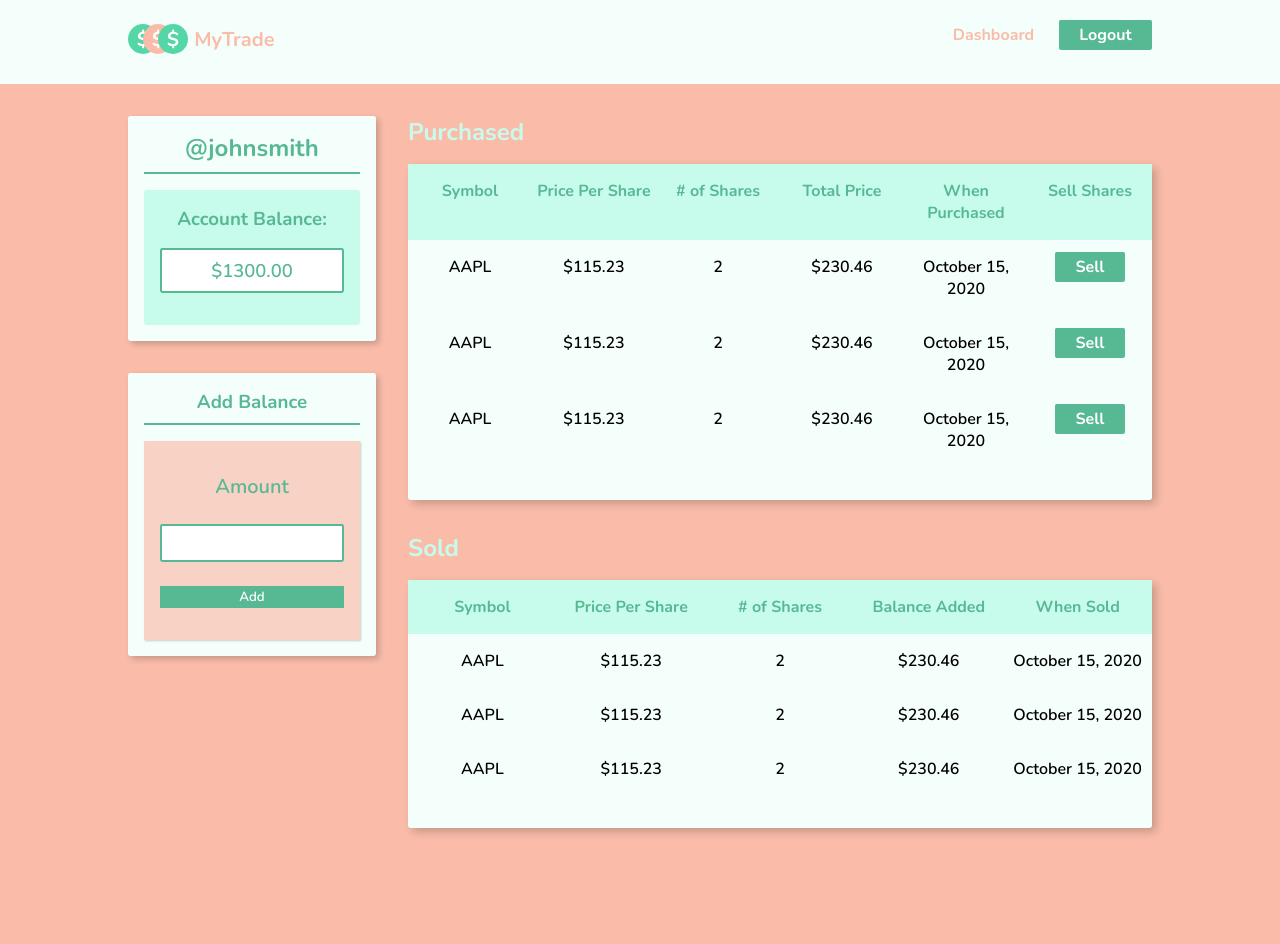
After one commit to connorskorburg/My-Trade, a Django app: template app/templates/trades.html in a window 1280 px wide. The commit adds this page. Run offline with Django 3.2, Linux system fonts and the light colour scheme; the template is opened without the code that fills it, so the values that code supplies are empty.

Commit message:
updated trade tables

```diff
--- a/app/static/css/style.css
+++ b/app/static/css/style.css
@@ -376,7 +376,10 @@ html, body{
       transition: var(--transition-350);
     }
 
-
+.container {
+  width: 100%;
+  padding: 116px 5%;
+}
 
 
 
@@ -386,8 +389,6 @@ html, body{
 }
 
 #dashboard {
-  width: 100%;
-  padding: 116px 5%;
   display: grid;
   grid-template-columns: auto auto auto;
   grid-template-columns: 1fr 1fr 1fr;
@@ -550,10 +551,7 @@ html, body{
   }
 
 /* search results */
-#search-results {
-  width: 100%;
-  padding: 116px 5%;
-}
+
   /* table styling */
   .table {
     border-spacing: 0px;
@@ -611,6 +609,42 @@ html, body{
   #total-section {
     display: none;
   }
+
+#trades {
+  display: grid;
+  grid-template-columns: 1fr 3fr;
+  grid-gap: 2rem;
+}
+  .purchased-trades {
+    align-self: flex-start;
+  }
+  #trades-flex {
+    align-self: flex-start;
+  }
+  #trades .add-balance, #sold-trades {
+    margin-top: 2rem;
+  }
+  .trade-heading {
+    padding-bottom: 1rem;
+    color: var(--third);
+  }
+  #purchased-table {
+    margin-bottom: 2rem;
+  }
+  #purchased-table tr{
+    display: grid;
+    grid-template-columns: repeat(6, 1fr);
+    text-align: center;
+  }
+  #sold-table tr{
+    display: grid;
+    grid-template-columns: repeat(5, 1fr);
+    text-align: center;
+  }
+    #purchased-table tr td, #sold-table tr td {
+      padding: 1rem 0;
+    }
+
 
 @media screen and (min-width:450px){
   .login-form, .register-form {
@@ -775,7 +809,7 @@ html, body{
   #home {
     padding: 0 10%;
   }
-  #dashboard, #search-results {
+  .container {
     padding: 116px 10%;
   }
   .top-nav {
@@ -880,7 +914,7 @@ html, body{
   #home{
     padding: 0 15%;
   }
-  #dashboard, #search-results {
+  .container {
     padding: 116px 15%;
   }
   .top-nav {
--- a/app/templates/dashboard.html
+++ b/app/templates/dashboard.html
@@ -23,14 +23,14 @@
 
     <!-- navigation links -->
     <nav class="nav-right-dash">
-
+      <a class="btn nav-link" href="/trades">Trades</a>
       <a class="btn btn-primary" href="#">Logout</a>
 
     </nav>
 
   </nav>
 
-  <main id="dashboard">
+  <main id="dashboard" class="container">
 
 
     <article class="card profile">
--- /dev/null
+++ b/app/templates/trades.html
@@ -0,0 +1,144 @@
+<!DOCTYPE html>
+<html lang="en">
+<head>
+  <meta charset="UTF-8">
+  <meta name="viewport" content="width=device-width, initial-scale=1.0">
+  <title>MyTrade</title>
+  {% load static %}
+  <link href="https://fonts.googleapis.com/css2?family=Nunito:wght@600;700&display=swap" rel="stylesheet">
+  <link rel="stylesheet" href="{% static 'css/style.css' %}">
+</head>
+<body class="bg-secondary">
+  <!-- nav and hero content container -->
+  <!-- top navigation -->
+  <nav class="top-nav">
+    <!-- nav logo -->
+    <nav class="nav-left">
+
+      <img src="../static/images/logo.svg" alt="Logo">
+      <h1>MyTrade</h1>
+
+    </nav>
+
+    <!-- navigation links -->
+    <nav class="nav-right-dash">
+
+      <a href="/dashboard" class="btn nav-link">Dashboard</a>
+      <a class="btn btn-primary" href="#">Logout</a>
+
+    </nav>
+
+  </nav>
+
+  <main class="container" id="trades">
+    <section id="trades-flex">
+
+      <article class="card profile">
+
+        <!-- <h2>John Smith</h2> -->
+        <h2 class="sub-heading">@johnsmith</h2>
+
+        <div class="account-balance">
+          <h3>Account Balance:</h3>
+          <p class="balance">$1300.00</p>
+        </div>
+
+      </article>
+
+      <article class="card add-balance">
+        <h3 class="sub-heading">Add Balance</h3>
+        <form action="/add_balance" method="post">
+          {% csrf_token %}
+          <label for="amount">Amount</label>
+          <input type="text" name="amount">
+          <button type="submit" class="btn-primary btn-xl btn-block">Add</button>
+        </form>
+      </article>
+
+
+    </section>
+
+    <section class="purchased-trades">
+      <article>
+
+        <table class="table" id="purchased-table">
+          <h2 class="trade-heading">Purchased</h2>
+          <thead>
+            <th>Symbol</th>
+            <th>Price Per Share</th>
+            <th># of Shares</th>
+            <th>Total Price</th>
+            <th>When Purchased</th>
+            <th>Sell Shares</th>
+          </thead>
+          <tbody>
+            <tr>
+              <td>AAPL</td>
+              <td>$115.23</td>
+              <td>2</td>
+              <td>$230.46</td>
+              <td>October 15, 2020</td>
+              <td><a href="/sell" class="btn btn-primary btn-xl">Sell</a></td>
+            </tr>
+            <tr>
+              <td>AAPL</td>
+              <td>$115.23</td>
+              <td>2</td>
+              <td>$230.46</td>
+              <td>October 15, 2020</td>
+              <td><a href="/sell" class="btn btn-primary btn-xl">Sell</a></td>
+            </tr>
+            <tr>
+              <td>AAPL</td>
+              <td>$115.23</td>
+              <td>2</td>
+              <td>$230.46</td>
+              <td>October 15, 2020</td>
+              <td><a href="/sell" class="btn btn-primary btn-xl">Sell</a></td>
+            </tr>
+          </tbody>
+        </table>
+
+      </article>
+
+      <article class="sold-trades">
+
+        <table class="table" id="sold-table">
+          <h2 class="trade-heading">Sold</h2>
+          <thead>
+            <th>Symbol</th>
+            <th>Price Per Share</th>
+            <th># of Shares</th>
+            <th>Balance Added</th>
+            <th>When Sold</th>
+          </thead>
+          <tbody>
+            <tr>
+              <td>AAPL</td>
+              <td>$115.23</td>
+              <td>2</td>
+              <td>$230.46</td>
+              <td>October 15, 2020</td>
+            </tr>
+            <tr>
+              <td>AAPL</td>
+              <td>$115.23</td>
+              <td>2</td>
+              <td>$230.46</td>
+              <td>October 15, 2020</td>
+            </tr>
+            <tr>
+              <td>AAPL</td>
+              <td>$115.23</td>
+              <td>2</td>
+              <td>$230.46</td>
+              <td>October 15, 2020</td>
+            </tr>
+          </tbody>
+        </table>
+
+      </article>
+
+    </section>
+
+  </main>
--- a/app/urls.py
+++ b/app/urls.py
@@ -5,4 +5,5 @@ urlpatterns = [
     path('', views.index),
     path('dashboard', views.dashboard),
     path('search', views.search),
+    path('trades', views.trades),
 ]
--- a/app/views.py
+++ b/app/views.py
@@ -19,7 +19,7 @@ def dashboard(request):
     'first': res[0],
   }
   return render(request, 'dashboard.html', context)
-
+# render search page
 def search(request):
   key = os.environ.get('FINHUB_API_KEY')
   symbol = 'AAPL'
@@ -31,3 +31,6 @@ def search(request):
     'symbol': symbol,
   }
   return render(request, 'search.html', context)
+# render sold trades
+def trades(request):
+  return render(request, 'trades.html')
```
Also changed, not shown: app/templates/search.html (+4 -4 lines).
